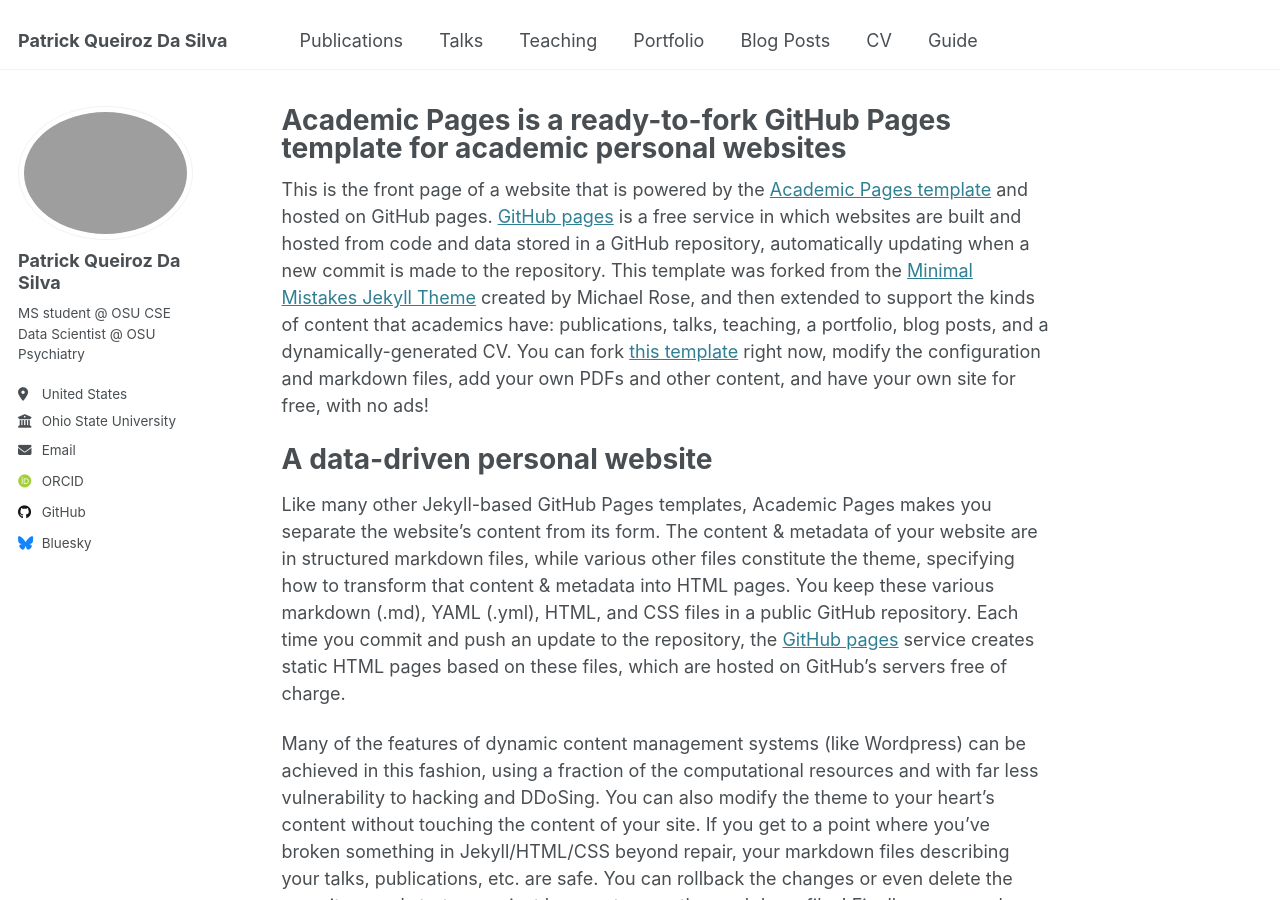
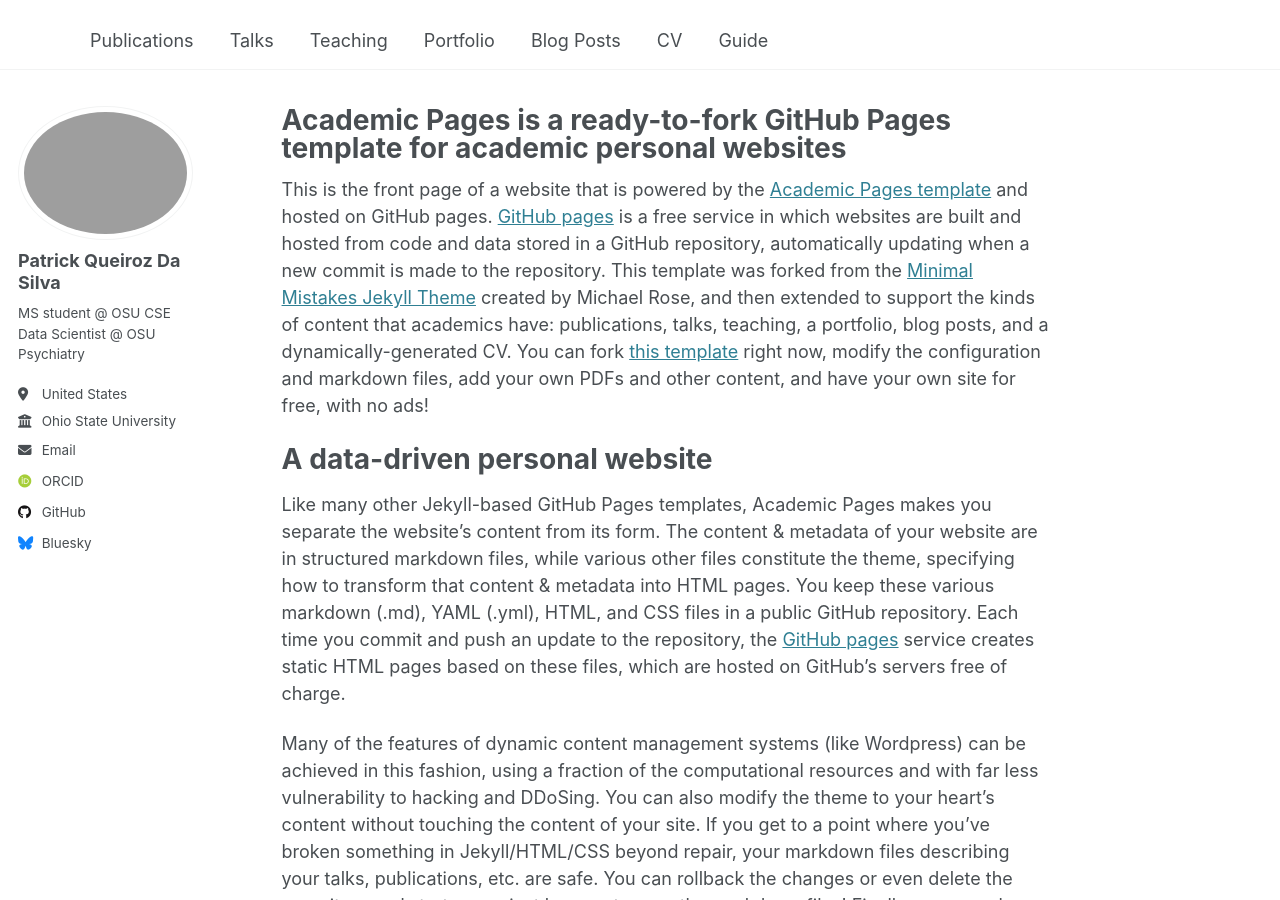
Before and after one commit to patqdasilva/patqdasilva.github.io, a Jekyll site: the page built from _pages/about.md, in a window 1280 px wide and 900 px high. Built offline with Jekyll 4.4.1, drawn with Linux system fonts in a browser that asks for light colours; some web fonts are replaced.

Commit message:
Update _config.yml

```diff
--- a/_config.yml
+++ b/_config.yml
@@ -9,7 +9,7 @@
 # Basic Site Settings
 locale                   : "en-US"
 site_theme               : "default"
-title                    : "Patrick Queiroz Da Silva"
+title                    : ""
 title_separator          : "-"
 name                     : &name "Patrick Queiroz Da Silva"
 description              : &description ""
```
